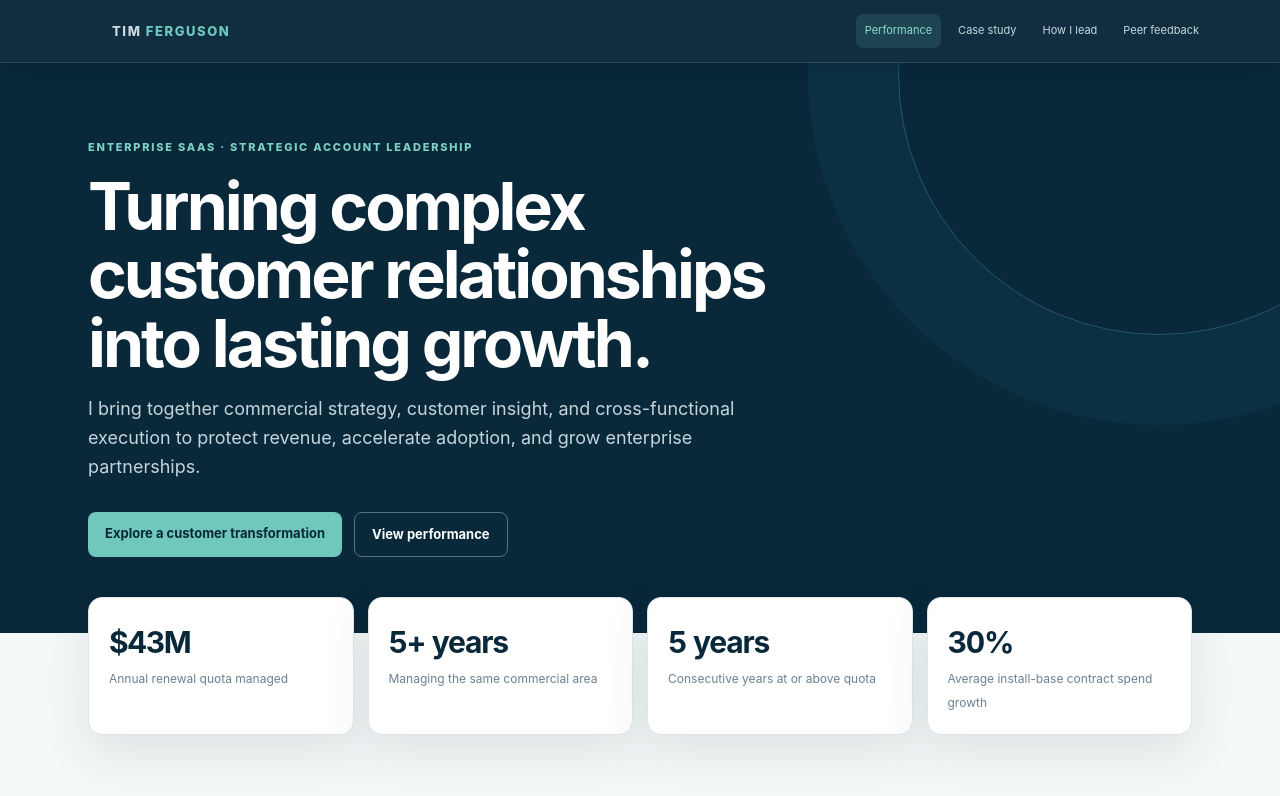
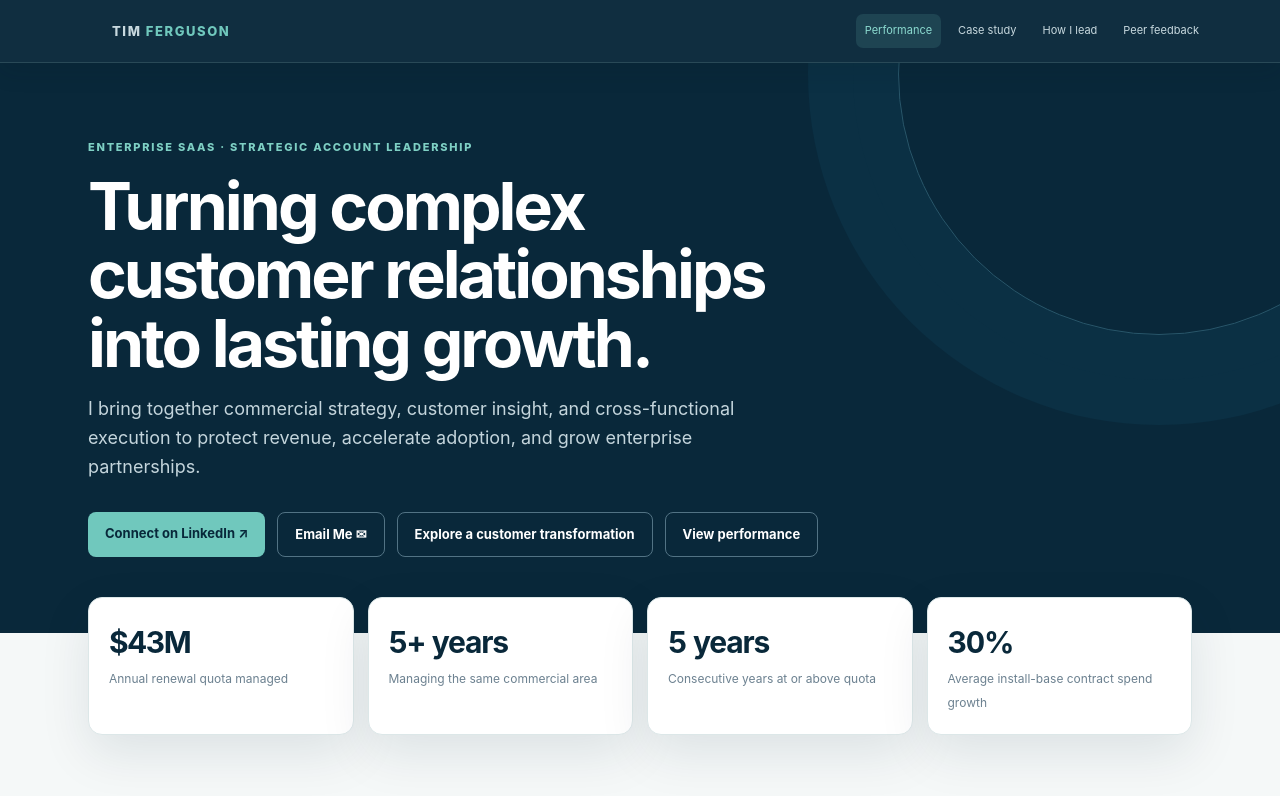
Before and after one commit to timfergusonjr/tim-ferguson-portfolio, a plain HTML site: page index.html in a window 1280 px wide. Shown: the top 796 px of the page. Drawn offline with Linux system fonts and the light colour scheme.

Commit message:
Update index.html

```diff
--- a/index.html
+++ b/index.html
@@ -103,7 +103,12 @@ section[id],header[id]{scroll-margin-top:78px}
    <div class="eyebrow">Enterprise SaaS · Strategic account leadership</div>
    <h1>Turning complex customer relationships into lasting growth.</h1>
    <p>I bring together commercial strategy, customer insight, and cross-functional execution to protect revenue, accelerate adoption, and grow enterprise partnerships.</p>
-   <div class="hero-actions"><a class="btn" href="#case-study">Explore a customer transformation</a><a class="btn secondary" href="#performance">View performance</a></div>
+   <div class="hero-actions">
+  <a class="btn" href="https://www.linkedin.com/in/timferguson88/" target="_blank" rel="noopener noreferrer">Connect on LinkedIn ↗</a>
+  <a class="btn secondary" href="mailto:timfergusonjr@gmail.com">Email Me ✉</a>
+  <a class="btn secondary" href="#case-study">Explore a customer transformation</a>
+  <a class="btn secondary" href="#performance">View performance</a>
+</div>
   </div>
  </div>
 </header>
```
